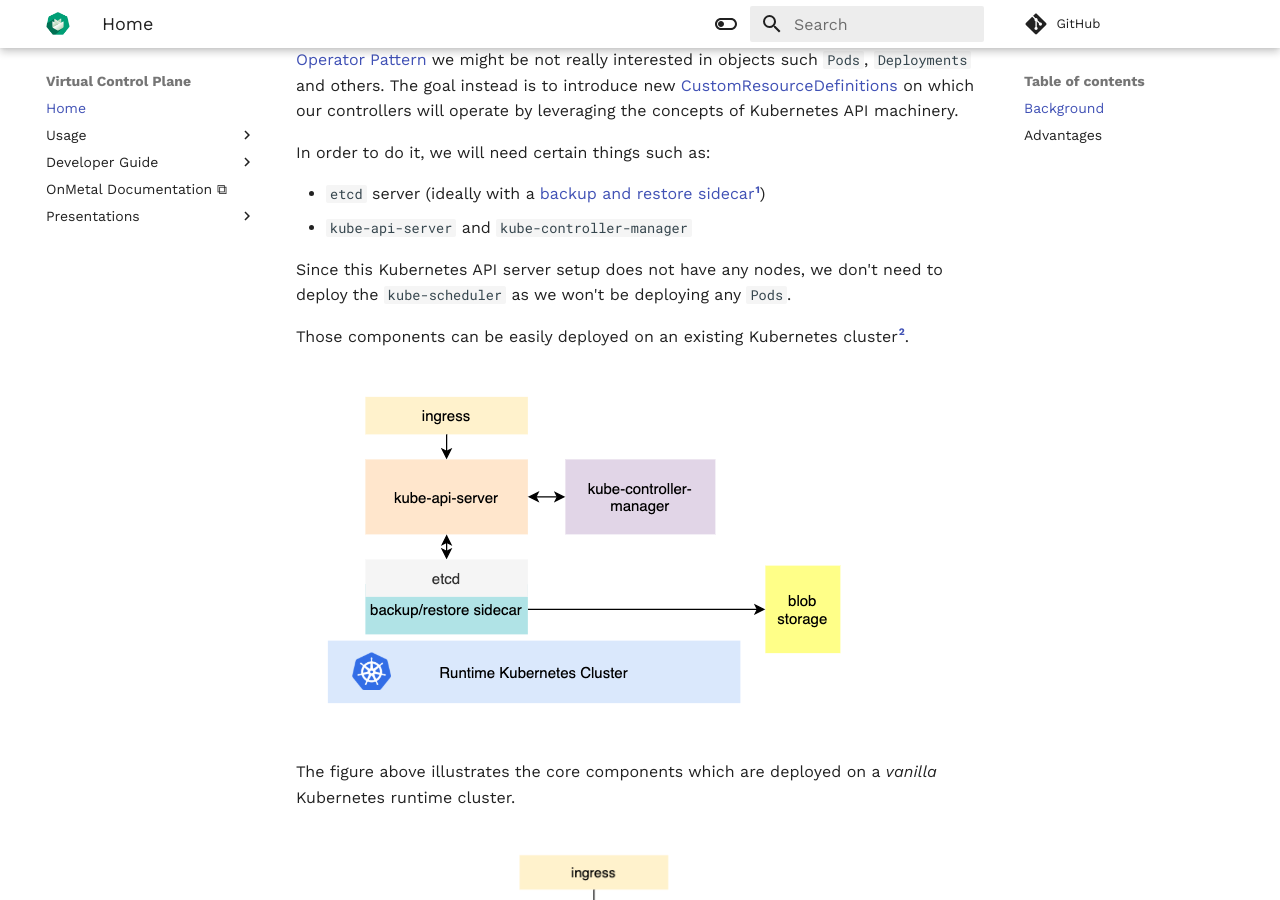
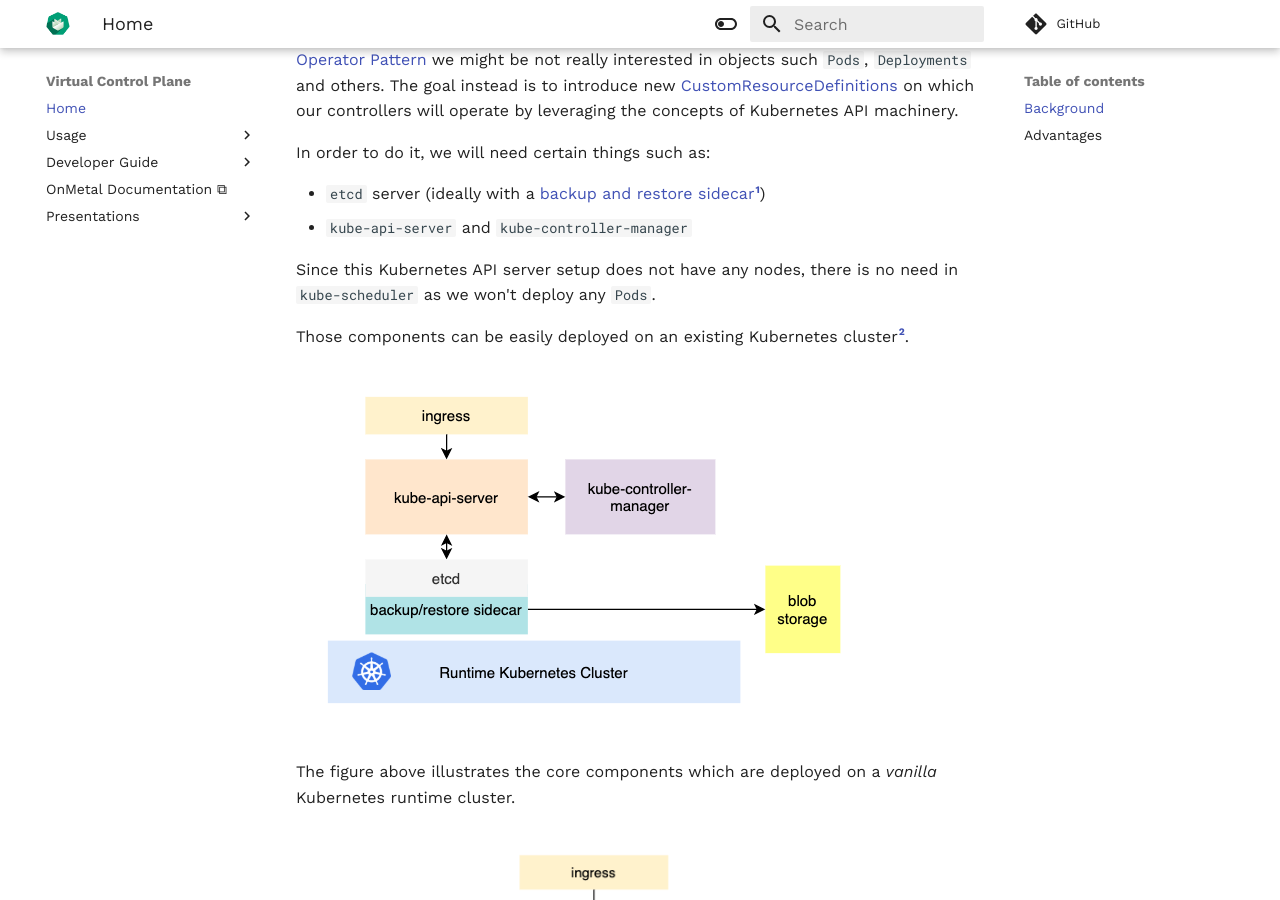
Before and after one commit to ironcore-scrapyard/virtual-controlplane, an MkDocs documentation site: the page built from docs/index.md, in a window 1280 px wide and 900 px high, scrolled down 342 px. Built offline with MkDocs 1.6.1 and Material for MkDocs 9.7.7, drawn with Linux system fonts in a browser that asks for light colours; comment, search, counter and statistics services are not loaded.

Commit message:
Update docs/index.md
Co-authored-by: EvgeniaOrfeeva <71518772+EvgeniaOrfeeva@users.noreply.github.com>

```diff
--- a/docs/index.md
+++ b/docs/index.md
@@ -13,7 +13,7 @@ In order to do it, we will need certain things such as:
 - `etcd` server (ideally with a [backup and restore sidecar](https://github.com/gardener/etcd-backup-restore)[^1])
 - `kube-api-server` and `kube-controller-manager`
 
-Since this Kubernetes API server setup does not have any nodes, we don't need to deploy the `kube-scheduler` as we won't be deploying any `Pods`.
+Since this Kubernetes API server setup does not have any nodes, there is no need in `kube-scheduler` as we won't deploy any `Pods`.
 
 Those components can be easily deployed on an existing Kubernetes cluster[^2].
 
```
